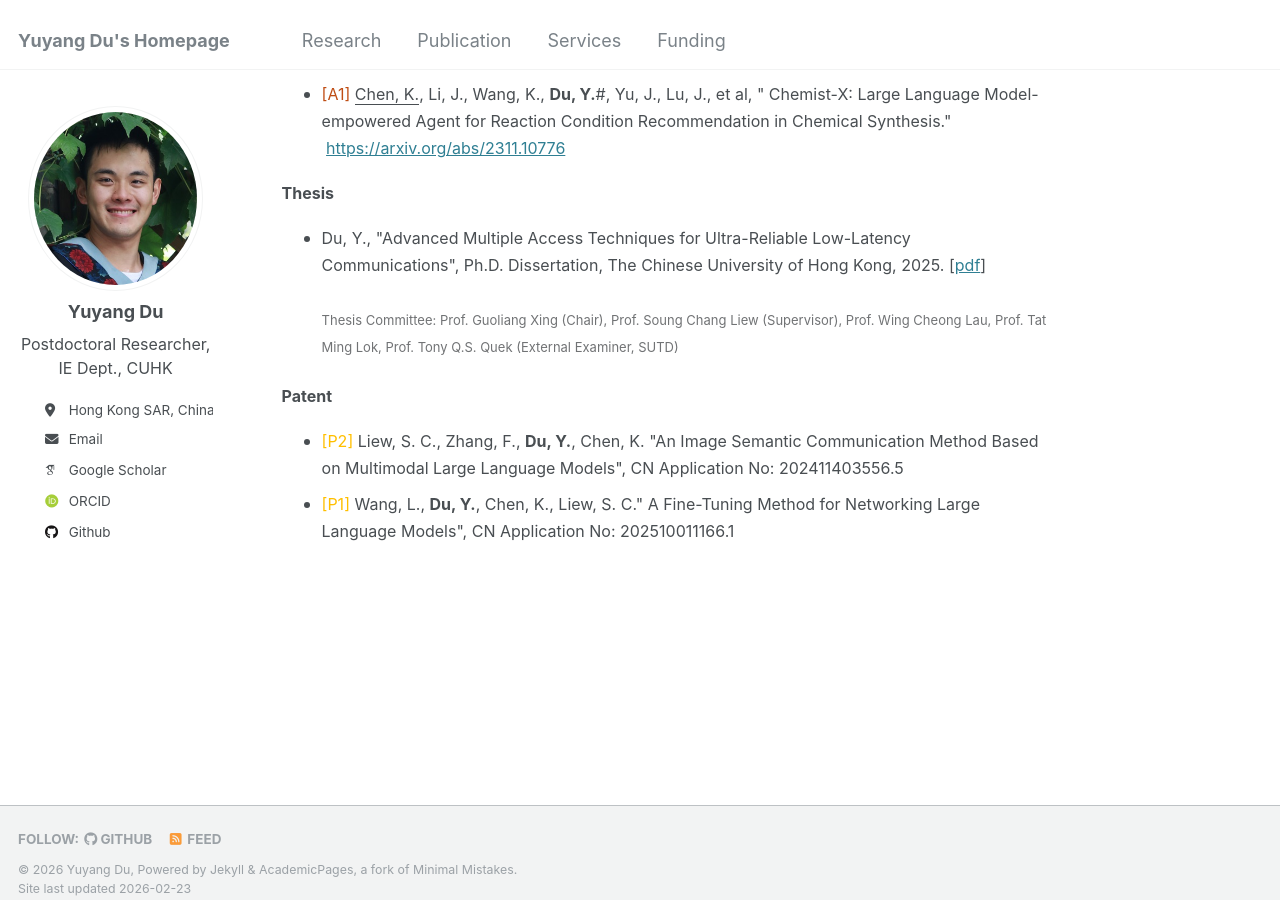
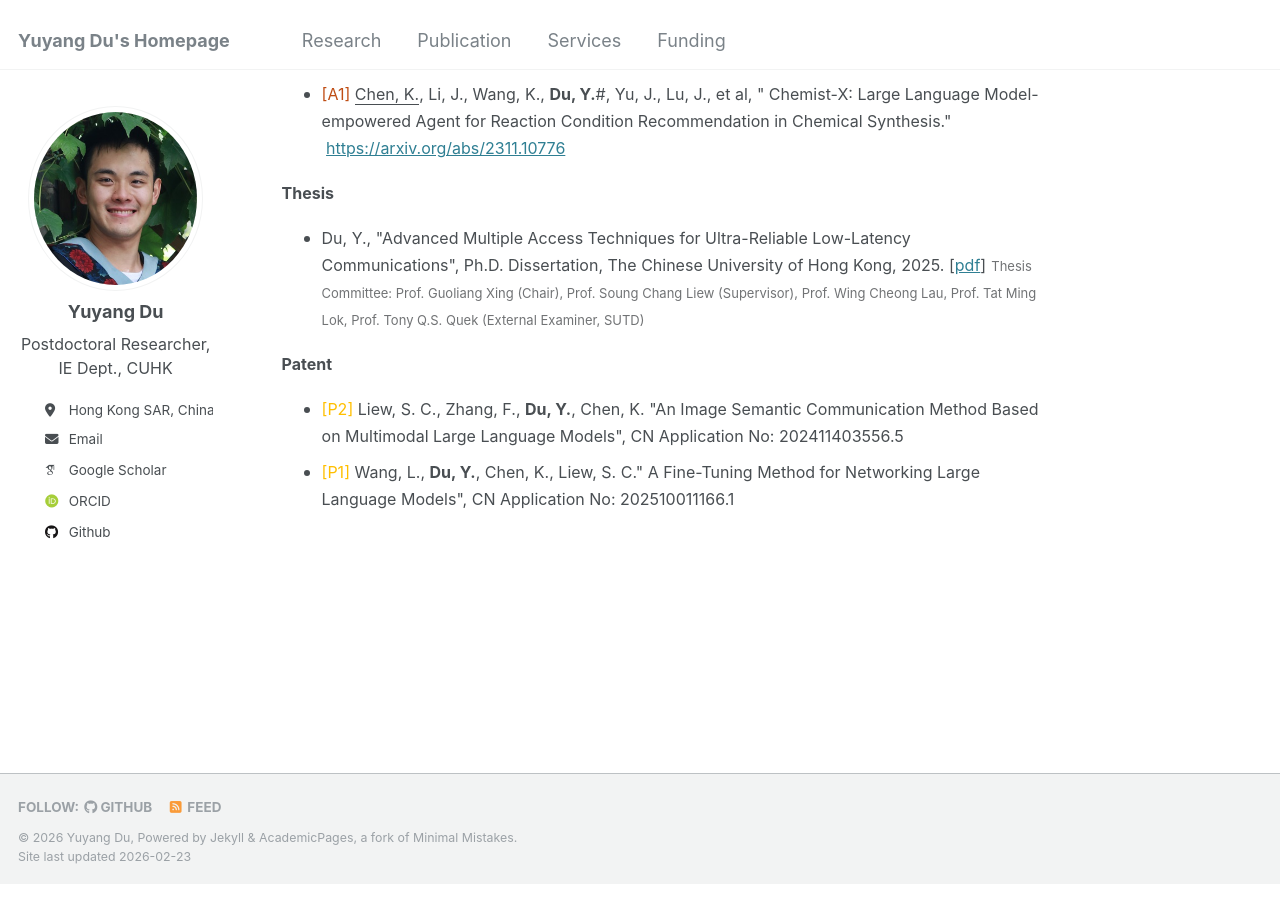
Before and after one commit to yuyangdu01/yuyangdu01.github.io, a Jekyll site: the page built from _pages/publication.md, in a window 1280 px wide and 900 px high, scrolled down 2283 px. Built offline with Jekyll 4.4.1, drawn with Linux system fonts in a browser that asks for light colours; some web fonts are replaced.

Commit message:
Update publication.md

```diff
--- a/_pages/publication.md
+++ b/_pages/publication.md
@@ -43,7 +43,7 @@ Publications
 * <font size=3><span style="color: #bf4d14;">[A1]</span> <u>Chen, K.</u>, Li, J., Wang, K., <b>Du, Y.</b>#, Yu, J., Lu, J., et al, " Chemist-X: Large Language Model-empowered Agent for Reaction Condition Recommendation in Chemical Synthesis." &nbsp;<a href="https://arxiv.org/abs/2311.10776">https://arxiv.org/abs/2311.10776</a></font>
 
 <font size=3><b>Thesis</b></font>
-* <font size=3>Du, Y., "Advanced Multiple Access Techniques for Ultra-Reliable Low-Latency Communications", Ph.D. Dissertation, The Chinese University of Hong Kong, 2025. [<a href="https://yuyangdu01.github.io/files/thesis_final.pdf">pdf</a>]</font><br> <font size=2><span style="color: #717375;">Thesis Committee: Prof. Guoliang Xing (Chair), Prof. Soung Chang Liew (Supervisor), Prof. Wing Cheong Lau, Prof. Tat Ming Lok, Prof. Tony Q.S. Quek (External Examiner, SUTD)</span></font>
+* <font size=3>Du, Y., "Advanced Multiple Access Techniques for Ultra-Reliable Low-Latency Communications", Ph.D. Dissertation, The Chinese University of Hong Kong, 2025. [<a href="https://yuyangdu01.github.io/files/thesis_final.pdf">pdf</a>]</font> <font size=2><span style="color: #717375;">Thesis Committee: Prof. Guoliang Xing (Chair), Prof. Soung Chang Liew (Supervisor), Prof. Wing Cheong Lau, Prof. Tat Ming Lok, Prof. Tony Q.S. Quek (External Examiner, SUTD)</span></font>
 
 <font size=3><b>Patent</b></font>
 * <font size=3><span style="color: #ffbf00;">[P2]</span> Liew, S. C., Zhang, F., <b>Du, Y.</b>, Chen, K. "An Image Semantic Communication Method Based on Multimodal Large Language Models", CN Application No: 202411403556.5</font>
```
